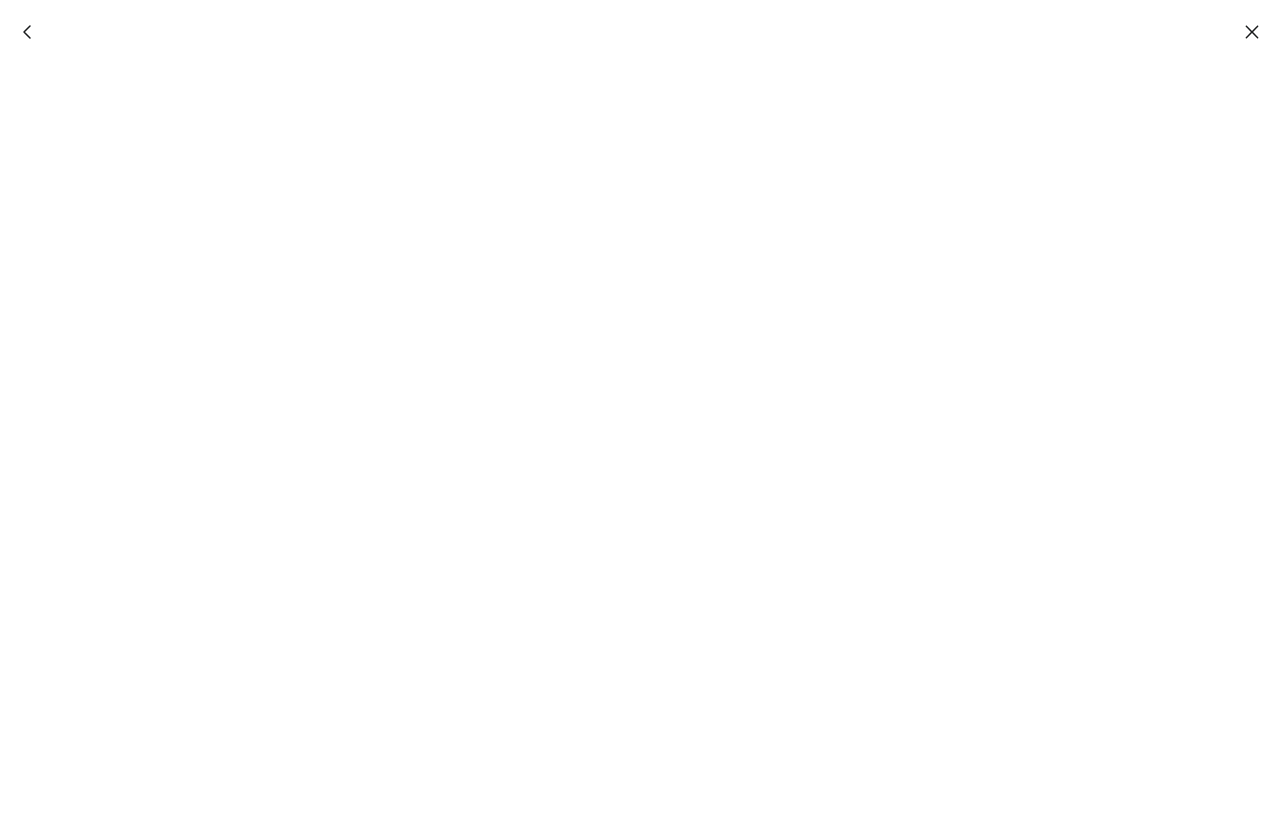
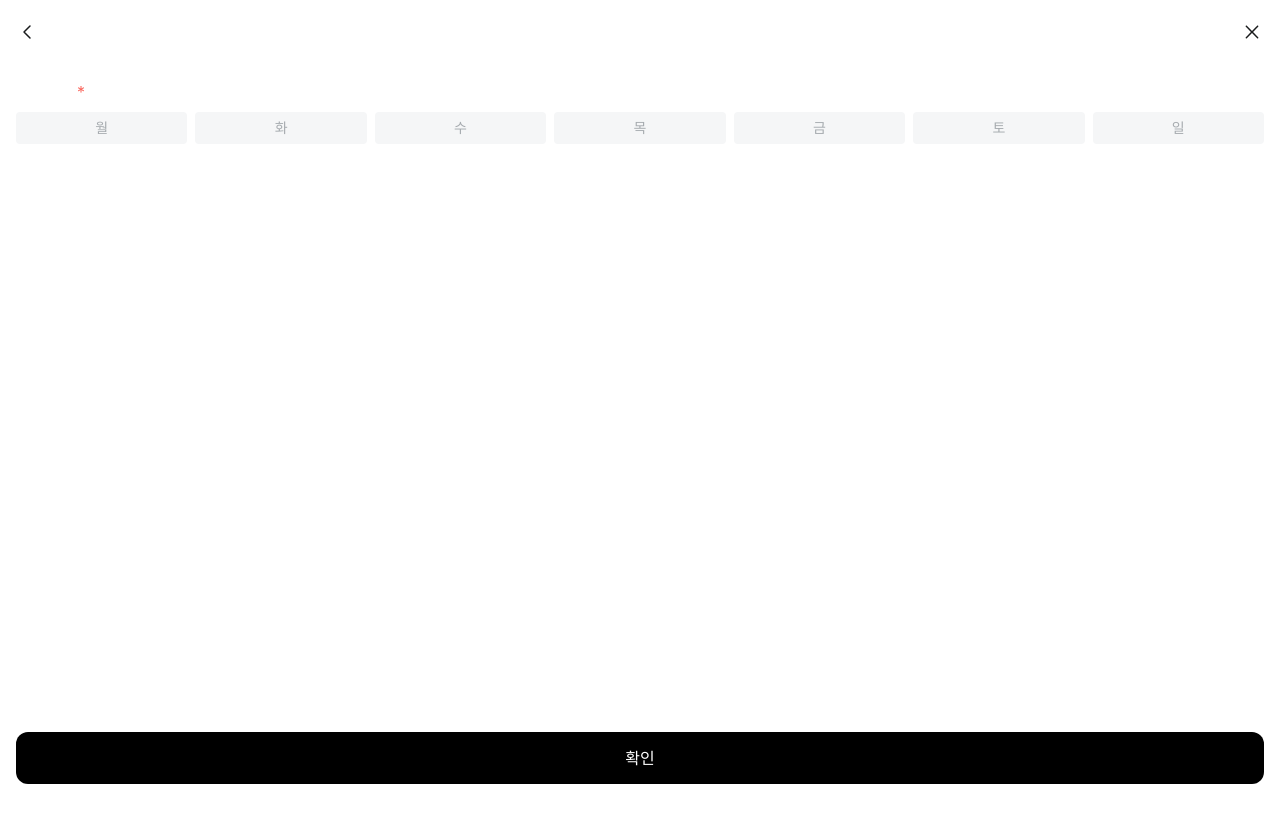
Before and after one commit to Team-Lea-Squad/take-meow-home-client, a Next.js app: page / in a window 1280 px wide. Shown: the top 822 px of the page. Built offline with nearby package versions, Linux system fonts and the light colour scheme.

Commit message:
Edit: 요일 선택 컴포넌트

```diff
--- a/src/app/globals.css
+++ b/src/app/globals.css
@@ -28,8 +28,8 @@
 
 @media (prefers-color-scheme: dark) {
   :root {
-    --background: #0a0a0a;
-    --foreground: #ededed;
+    --background: #191b1c;
+    --foreground: #191b1c;
   }
 }
 
--- a/src/app/layout.tsx
+++ b/src/app/layout.tsx
@@ -2,6 +2,8 @@ import type { Metadata } from "next";
 import { Geist, Geist_Mono } from "next/font/google";
 import "./globals.css";
 import Header from "@/components/Header";
+import BottomButton from "@/components/BottomButton";
+import DaySelectorButton from "@/components/DaySelectorButton";
 
 const geistSans = Geist({
   variable: "--font-geist-sans",
@@ -29,7 +31,13 @@ export default function RootLayout({
         className={`${geistSans.variable} ${geistMono.variable} antialiased bg-background-white`}
       >
         <Header />
-        {children}
+        <div className="p-600 flex flex-col w-full ">
+          <DaySelectorButton />
+          {children}
+        </div>
+        <div>
+          <BottomButton buttonTitle="확인" />
+        </div>
       </body>
     </html>
   );
--- /dev/null
+++ b/src/components/BottomButton.tsx
@@ -0,0 +1,20 @@
+"use client";
+
+import React from "react";
+import { useRouter } from "next/navigation";
+
+const BottomButton = ({ buttonTitle }: { buttonTitle: string }) => {
+  const router = useRouter();
+  return (
+    <div
+      className="w-full justify-center items-center  text-body-120-R h-[84px] fixed bottom-0 p-600"
+      onClick={() => router.push("/")}
+    >
+      <div className="flex w-full justify-center items-center bg-black text-text-white text-body-120-R h-[52px] rounded-[12px]">
+        {buttonTitle}
+      </div>
+    </div>
+  );
+};
+
+export default BottomButton;
--- /dev/null
+++ b/src/components/DaySelectorButton.tsx
@@ -0,0 +1,44 @@
+"use client";
+
+import React, { useState } from "react";
+
+const DaySelectorButton = () => {
+  const DAYS = ["월", "화", "수", "목", "금", "토", "일"];
+  const [selectedDays, setSelectedDays] = useState<string[]>([]);
+
+  const toggleDay = (day: string) => {
+    setSelectedDays((prev) =>
+      prev.includes(day) ? prev.filter((d) => d !== day) : [...prev, day]
+    );
+  };
+
+  return (
+    <div className="flex flex-col gap-2 w-full">
+      <div className="flex gap-[2px]">
+        <p>운영시간</p>
+        <p className="text-text-error">*</p>
+      </div>
+      <div className="flex w-full space-x-2">
+        {DAYS.map((day) => {
+          const isSelected = selectedDays.includes(day);
+          return (
+            <button
+              key={day}
+              type="button"
+              onClick={() => toggleDay(day)}
+              className={`flex-1 min-w-[40px] py-2 text-center rounded text-paragraph-120-R ${
+                isSelected
+                  ? "bg-background-focus text-text-white"
+                  : "bg-background-gray text-text-title hover:bg-gray-200"
+              }`}
+            >
+              {day}
+            </button>
+          );
+        })}
+      </div>
+    </div>
+  );
+};
+
+export default DaySelectorButton;
--- a/tailwind.config.js
+++ b/tailwind.config.js
@@ -191,7 +191,8 @@ module.exports = {
           disabled: "#C6CCD1",
           lite: "#A6ABAF",
           dark: "#494F54",
-          black: "#494F54"
+          black: "#494F54",
+          title: "#A6ABAF"
         },
         scheme: {
           100: "#FFFFFF",
```
